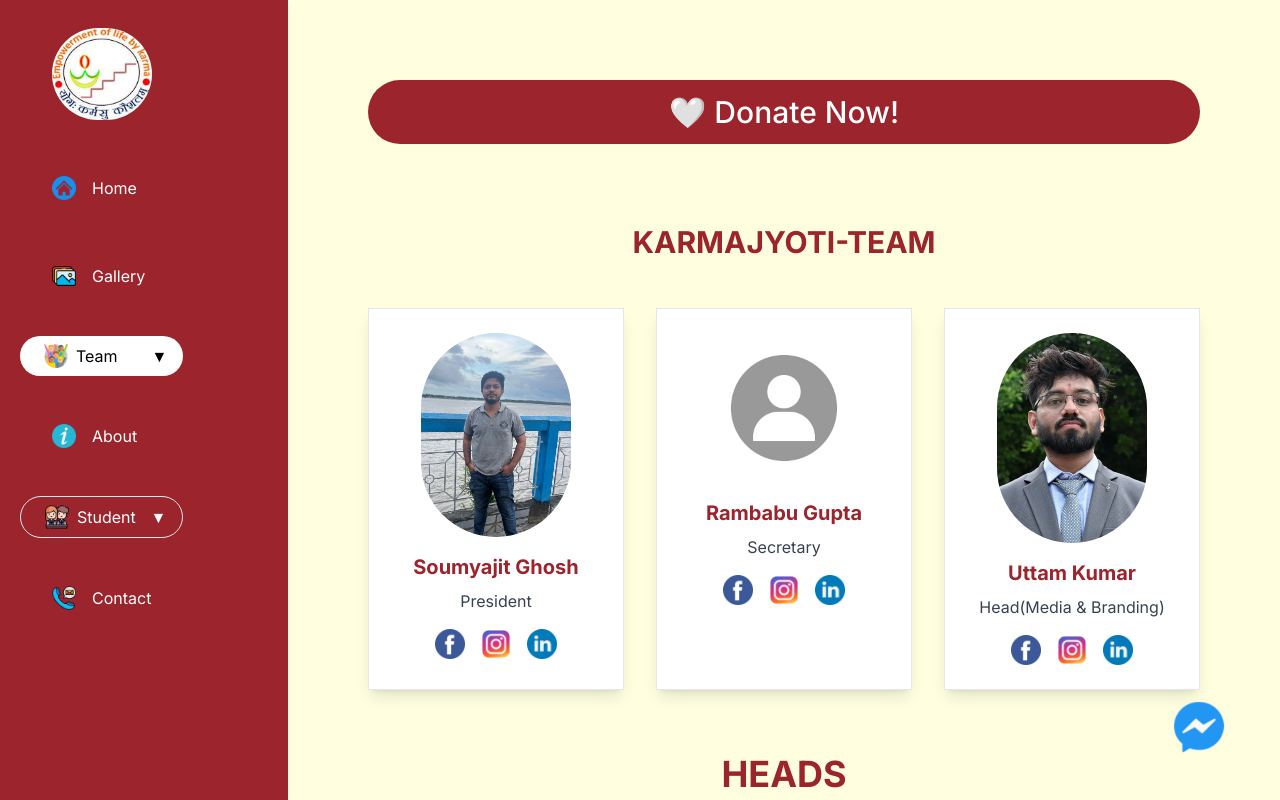
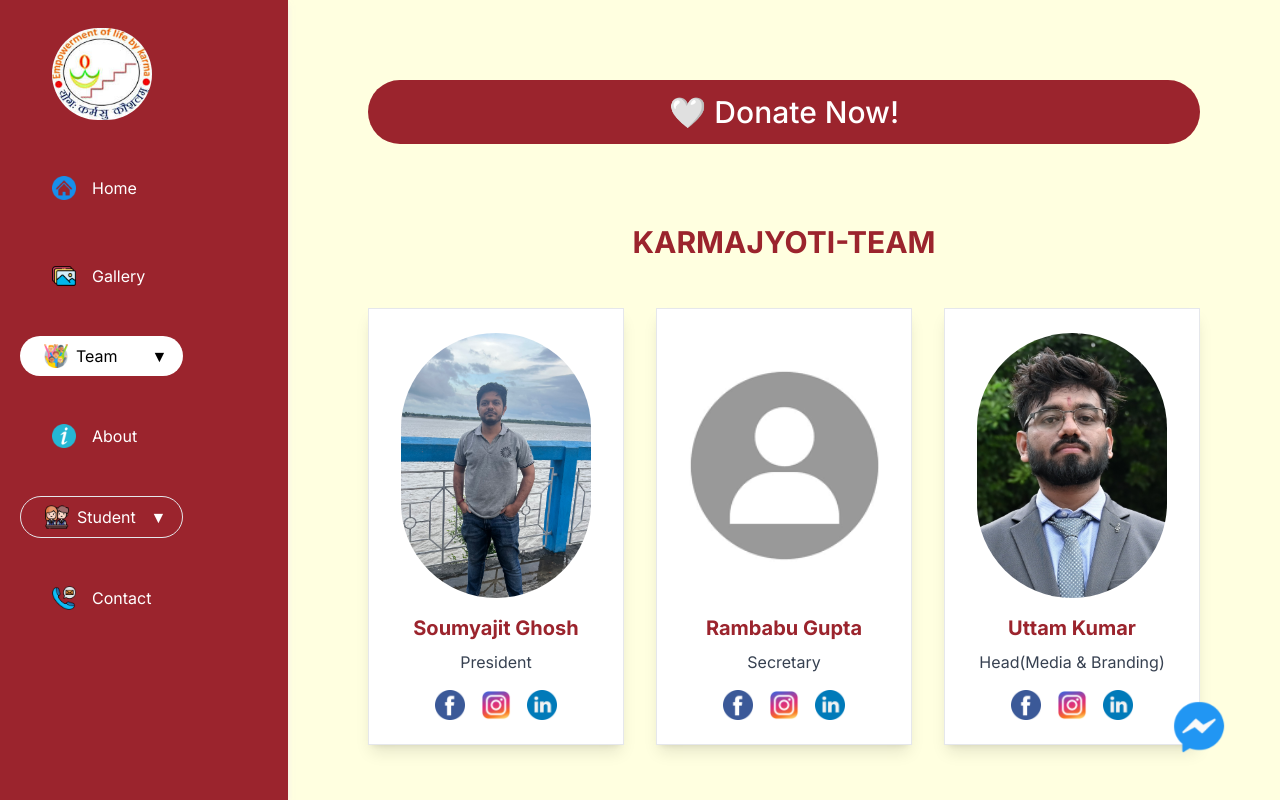
Before and after one commit to DharmaplGurjar/karma-jyoti-new-website, a Next.js app: page /team in a window 1280 px wide. Built offline with nearby package versions, Linux system fonts and the light colour scheme.

Commit message:
Updated image section and added text

```diff
--- a/components/Footer.jsx
+++ b/components/Footer.jsx
@@ -82,7 +82,7 @@
       <div>
         <h2>
           © Copyright Karma Jyoti 2024
-          Designed with ❤️ by Amit
+          Designed with ❤️ by Dharmpal
         </h2>
       </div>
     </div>
--- a/components/Team.jsx
+++ b/components/Team.jsx
@@ -1,3 +1,43 @@
+// import Image from 'next/image';
+// import React from 'react';
+// import Link from 'next/link';
+
+// function Team({ item }) {
+//   return (
+//     <div className='flex justify-center py-8'>
+//       <div className='border rounded-lg overflow-hidden shadow-lg p-6 bg-white transform transition-transform hover:scale-105 lg:w-[400px] cursor-pointer max-sm:w-[330px] max-sm:ml-[-30px] sm:w-[300px]'>
+//         <div className='flex justify-center mb-4'>
+//           <Image src={item.image} width={150} height={150} alt={item.name} className='rounded-full' />
+//         </div>
+//         <div className='text-center'>
+//           <h1 className='text-xl font-bold text-[#9b242d] mb-2'>{item.name}</h1>
+//           <h2 className='text-md text-gray-700 mb-4'>{item.position}</h2>
+//           <div className='flex justify-center items-center gap-4'>
+//             <Link href={item.fb} legacyBehavior>
+//               <a target="_blank" rel="noopener noreferrer">
+//                 <Image src='/icons/facebook.png' width={30} height={30} alt='Facebook' className='transition-transform transform hover:scale-125' />
+//               </a>
+//             </Link>
+//             <Link href={item.insta} legacyBehavior>
+//               <a target="_blank" rel="noopener noreferrer">
+//                 <Image src='/icons/instagram.png' width={30} height={30} alt='Instagram' className='transition-transform transform hover:scale-125' />
+//               </a>
+//             </Link>
+//             <Link href={item.linkdin} legacyBehavior>
+//               <a target="_blank" rel="noopener noreferrer">
+//                 <Image src='/icons/linkedin.png' width={30} height={30} alt='LinkedIn' className='transition-transform transform hover:scale-125' />
+//               </a>
+//             </Link>
+//           </div>
+//         </div>
+//       </div>
+//     </div>
+//   );
+// }
+
+// export default Team;
+
+
 import Image from 'next/image';
 import React from 'react';
 import Link from 'next/link';
@@ -6,26 +46,56 @@
   return (
     <div className='flex justify-center py-8'>
       <div className='border rounded-lg overflow-hidden shadow-lg p-6 bg-white transform transition-transform hover:scale-105 lg:w-[400px] cursor-pointer max-sm:w-[330px] max-sm:ml-[-30px] sm:w-[300px]'>
+
+        {/* Circular profile image */}
         <div className='flex justify-center mb-4'>
-          <Image src={item.image} width={150} height={150} alt={item.name} className='rounded-full' />
+          <div className="w-[190px] h-[265px] relative rounded-full overflow-hidden">
+            <Image
+              src={item.image}
+              alt={item.name}
+              fill
+              style={{ objectFit: 'cover' }}
+            />
+          </div>
         </div>
+
         <div className='text-center'>
           <h1 className='text-xl font-bold text-[#9b242d] mb-2'>{item.name}</h1>
           <h2 className='text-md text-gray-700 mb-4'>{item.position}</h2>
+
+          {/* Social icons */}
           <div className='flex justify-center items-center gap-4'>
             <Link href={item.fb} legacyBehavior>
               <a target="_blank" rel="noopener noreferrer">
-                <Image src='/icons/facebook.png' width={30} height={30} alt='Facebook' className='transition-transform transform hover:scale-125' />
+                <Image
+                  src='/icons/facebook.png'
+                  width={30}
+                  height={30}
+                  alt='Facebook'
+                  className='transition-transform hover:scale-125'
+                />
               </a>
             </Link>
             <Link href={item.insta} legacyBehavior>
               <a target="_blank" rel="noopener noreferrer">
-                <Image src='/icons/instagram.png' width={30} height={30} alt='Instagram' className='transition-transform transform hover:scale-125' />
+                <Image
+                  src='/icons/instagram.png'
+                  width={30}
+                  height={30}
+                  alt='Instagram'
+                  className='transition-transform hover:scale-125'
+                />
               </a>
             </Link>
             <Link href={item.linkdin} legacyBehavior>
               <a target="_blank" rel="noopener noreferrer">
-                <Image src='/icons/linkedin.png' width={30} height={30} alt='LinkedIn' className='transition-transform transform hover:scale-125' />
+                <Image
+                  src='/icons/linkedin.png'
+                  width={30}
+                  height={30}
+                  alt='LinkedIn'
+                  className='transition-transform hover:scale-125'
+                />
               </a>
             </Link>
           </div>
--- a/sections/index.js
+++ b/sections/index.js
@@ -131,14 +131,7 @@
     insta: "/",
     linkdin: "/",
   },
-  // {
-  //   image: "/images/user.png",
-  //   name: "",
-  //   position: "Treasurer",
-  //   fb: "/",
-  //   insta: "/",
-  //   linkdin: "/",
-  // },
+
 
   {
     image: "/images/team/Uttam Kumar.jpg",
@@ -235,16 +228,15 @@
     insta: "https://www.instagram.com/maddheshiya1417?utm_source=qr&igsh=czhhNzNseno4N3Q2",
     linkdin: "https://www.linkedin.com/in/divya-maddheshiya-a9059b31b?utm_source=share&utm_campaign=share_via&utm_content=profile&utm_medium=android_app",
   },
+  {
+    image: "/images/team/Bhuvnesh Suthar.jpg",
+    name: "Bhuvnesh Suthar",
+    position: "JEE Maths Faculty ",
+    fb: "/",
+    insta: "https://www.instagram.com/bhuvnesh_2634/",
+    linkdin: "/",
+  },
 
-
-  {
-    image: "/images/team/Arun Kumar.jpeg",
-    name: "ARUN KUMAR ",
-    position: "Mathematics Coordinator and Faculty",
-    fb: "/",
-    insta: "/",
-    linkdin: "http://linkedin.com/in/arun-kumar-491706356",
-  },
 
   {
     image: "/images/team/Jitesh Hatwal.jpg",
@@ -254,14 +246,7 @@
     insta: "/",
     linkdin: "https://www.linkedin.com/in/jitesh-hatwal-93aa2b319?utm_source=share&utm_campaign=share_via&utm_content=profile&utm_medium=android_app",
   },
-  {
-    image: "/images/team/Bhuvnesh Suthar.jpg",
-    name: "Bhuvnesh Suthar",
-    position: "JEE Maths Faculty ",
-    fb: "/",
-    insta: "https://www.instagram.com/bhuvnesh_2634/",
-    linkdin: "/",
-  },
+
   {
     image: "/images/team/Abhishek Singh.jpg",
     name: "Abhishek Singh",
@@ -269,6 +254,14 @@
     fb: "/",
     insta: "/",
     linkdin: "https://www.linkedin.com/in/abhishek-singh-844163315/",
+  },
+  {
+    image: "/images/team/Arun Kumar.jpeg",
+    name: "ARUN KUMAR ",
+    position: "Mathematics Coordinator and Faculty",
+    fb: "/",
+    insta: "/",
+    linkdin: "http://linkedin.com/in/arun-kumar-491706356",
   },
 
 ];
```
Also changed, not shown: public/images/team/Abhishek Singh.jpg (deleted), 1 other file (tests, documents, lock files or other folders).
